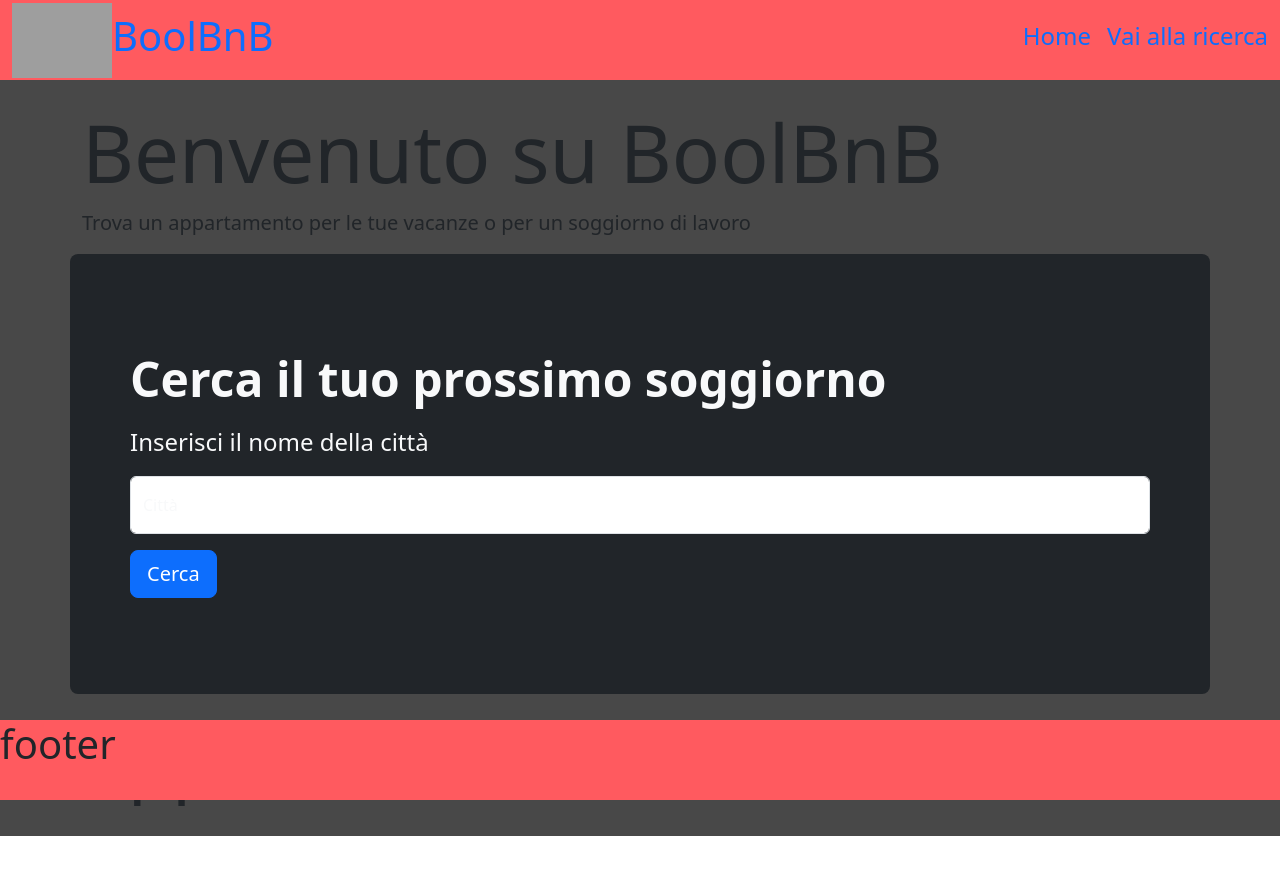
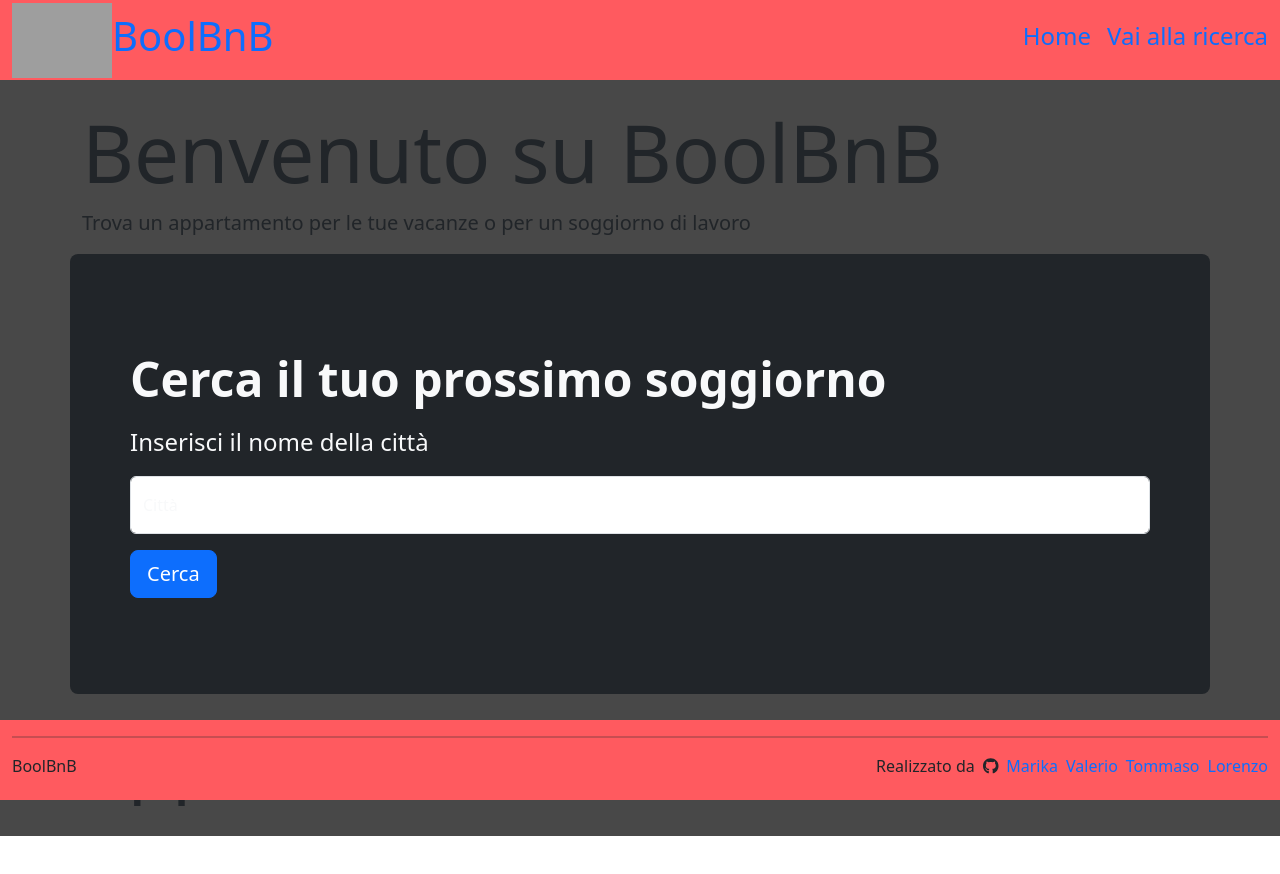
Before and after one commit to TommasoPezzola231/BoolBnB_Frontend_Project, a Vue app: page / in a window 1280 px wide. Shown: the top 874 px of the page. Built offline with nearby package versions, Linux system fonts and the light colour scheme; grey boxes are pictures that could not be loaded.

Commit message:
feat footer

```diff
--- a/src/components/footer/FooterApp.vue
+++ b/src/components/footer/FooterApp.vue
@@ -3,6 +3,12 @@
 export default {
   name: 'FooterApp',
 
+  props: {
+    title: {
+      type: String,
+      default: 'BoolBnB'
+    }
+  },
   data () {
     return {
     }
@@ -13,7 +19,31 @@ export default {
 
 <template>
    <section>
-        <h1>footer</h1>
+        <div class="container-fluid">
+            <div class="row">
+                <div class="col-12">
+                    <hr class="border border-dark border-1">
+                    <!-- <div class="d-flex align-content-center gap-2 "> -->
+                    <div class="d-flex justify-content-between align-items-center gap-2 ">
+                      <!-- make responsive  -->
+
+                      <div class="">{{ title }}</div>
+                      <!-- <span class="d-flex gap-2"> on small screen go to column  -->
+                      <span class="d-flex flex-wrap gap-2">
+                        <div>Realizzato da</div>
+                        <span>
+                          <font-awesome-icon :icon="['fab', 'github']" />
+                        </span>
+                        <a class="text-decoration-none text-primary" href="https://github.com/MarikaDiGirolamo" target="_blank" rel="noopener noreferrer">Marika</a>
+                        <a class="text-decoration-none text-primary" href="https://github.com/valeriobilli" target="_blank" rel="noopener noreferrer">Valerio</a>
+                        <a class="text-decoration-none text-primary" href="https://github.com/TommasoPezzola231" target="_blank" rel="noopener noreferrer">Tommaso</a>
+                        <a class="text-decoration-none text-primary" href="https://github.com/LorenzoSeverini" target="_blank" rel="noopener noreferrer">Lorenzo</a>
+                      </span>
+                    </div>
+                </div>
+            </div>
+        </div>
+
    </section>
 </template>
 
```
